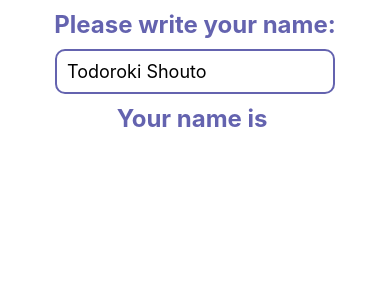
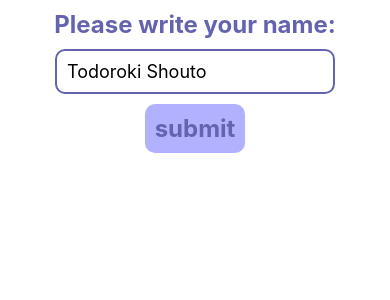
Before and after one commit to lmhinnel/learn-react-native, a React Native app: screen / in a window 390 px wide. Shown: the top 300 px of the page. Built offline with nearby package versions, Linux system fonts and the light colour scheme.

Commit message:
Button, TouchableOpacity, TouchableHighlight, Pressable,

```diff
--- a/App.js
+++ b/App.js
@@ -4,10 +4,18 @@ import {
   Text,
   View,
   TextInput,
+  Button,
+  TouchableOpacity,
+  TouchableHighlight,
+  Pressable,
 } from 'react-native';
 
 const App = () => {
   const [name, setName] = React.useState('');
+  const [submit, setSubmit] = React.useState(false);
+  const onPressHandler = () => {
+    setSubmit(!submit);
+  }
 
   return (
     <View style={styles.body}>
@@ -18,9 +26,28 @@ const App = () => {
         style={styles.input}
         placeholder='Todoroki Shouto'
         onChangeText={(value) => setName(value)}
-        secureTextEntry={true}
       />
-      <Text style={styles.text}>Your name is {name}</Text>
+      {/*       <Button
+        title={submit ? 'clear' : 'submit'}
+        onPress={onPressHandler}
+      /> */}
+      <Pressable
+        style={({ pressed }) => [
+          { backgroundColor: pressed ? '#ccccff' : '#b1b1ff' },
+          { borderRadius: 10 },
+        ]}
+        hitSlop={{ top: 10, bottom: 10, left: 10, right: 10 }}
+        android_ripple={{ color: '#fff' }}
+        onLongPress={onPressHandler}
+      >
+        <Text style={styles.text}>{submit ? 'clear' : 'submit'}</Text>
+      </Pressable>
+
+      {submit ?
+        <Text style={styles.text}>Your name is {name}</Text>
+        :
+        null
+      }
     </View>
   );
 };
@@ -40,6 +67,7 @@ const styles = StyleSheet.create({
     width: 280,
     padding: 10,
     fontSize: 18,
+    marginBottom: 10,
   },
 
   text: {
@@ -47,7 +75,12 @@ const styles = StyleSheet.create({
     fontSize: 24,
     fontWeight: 'bold',
     margin: 10,
-  }
+  },
+
+  button: {
+    backgroundColor: '#b1b1ff',
+    borderRadius: 10,
+  },
 });
 
 export default App;
```
